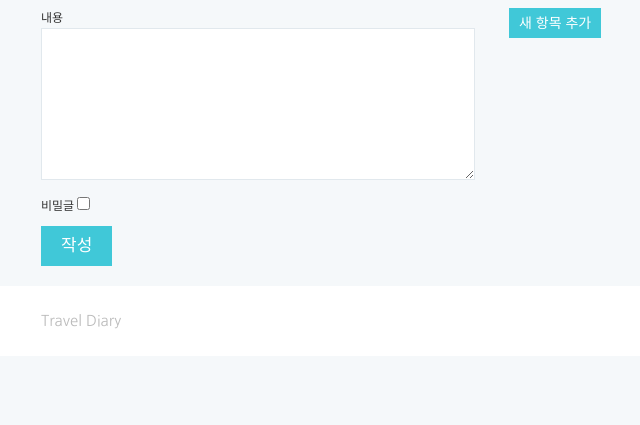
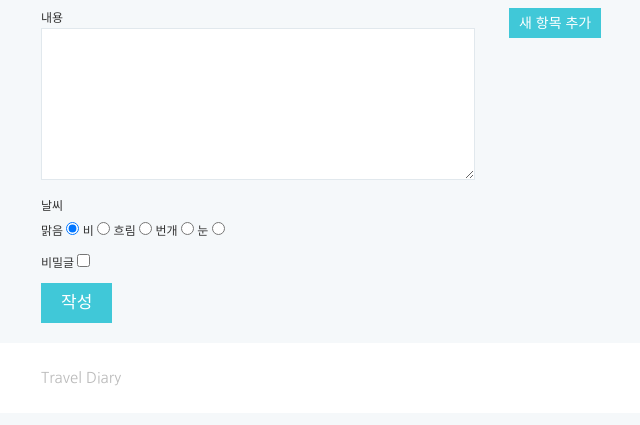
Before and after one commit to mintakoh/WebDiary, a PHP site: template view/article_create.php in a window 1280 px wide. Shown: the part 223-648 px from the top of the page, without its empty margins (149-789 px from the left). Run offline with PHP 8.4, Linux system fonts and the light colour scheme; the template is opened without the code that fills it, so the values that code supplies are empty; some libraries are stand-ins or nearby versions.

Commit message:
글쓰기 화면 날씨 선택 할 수 있도록 기능 추가.

```diff
--- a/resources/css/diary.css
+++ b/resources/css/diary.css
@@ -25,6 +25,9 @@
     margin-top: 3px;
     padding: 0 5px;
     box-sizing: border-box;
+}
+.write-form .weather-icon {
+    font-size: 20px;
 }
 
 .secret-form {
@@ -94,7 +97,7 @@
     padding: 15px;
     background: #fff;
     margin-bottom: 15px;
-    border: 1px solid #ccc;
+    border: 1px solid #ddd;
 }
 .article-list-item-subject {
     display: block;
@@ -121,7 +124,7 @@
 .article-view {
     margin-top: 20px;
     padding: 25px;
-    border: 1px solid #ccc;
+    border: 1px solid #ddd;
     background: #fff;
 }
 .article-view-meta {
--- a/src/Controller/ArticleController.php
+++ b/src/Controller/ArticleController.php
@@ -49,8 +49,7 @@ class ArticleController
             return redirectBack();
         }
 
-        $article = new Article(getCurrentUser(),$_POST["date"],$_POST["subject"],$_POST["content"],$_POST["secret"]);
-
+        $article = new Article(getCurrentUser(),$_POST["date"],$_POST["subject"],$_POST["content"],$_POST["secret"], $_POST['weather']);
         for($i = 0; $i < count($_POST["price"]); $i++) {
             $article->addReceipt(new Receipt($_POST["summary"][$i],$_POST["price"][$i],$_POST["currency"][$i]));
         }
--- a/view/article_create.php
+++ b/view/article_create.php
@@ -24,6 +24,14 @@
             <fieldset class="form-group">
                 <label for="content">내용</label>
                 <textarea rows="10" cols="50" name="content"></textarea>
+            </fieldset>
+            <fieldset class="form-group">
+                <label>날씨</label>
+                <i class="weather-icon xi-sun"></i> 맑음 <input type="radio" name="weather" value="sun" checked/>
+                <i class="weather-icon xi-umbrella"></i> 비 <input type="radio" name="weather" value="umbrella" />
+                <i class="weather-icon xi-cloudiness"></i> 흐림 <input type="radio" name="weather" value="cloudiness"/>
+                <i class="weather-icon xi-lightning"></i> 번개 <input type="radio" name="weather" value="lightning"/>
+                <i class="weather-icon xi-snow"></i> 눈 <input type="radio" name="weather" value="snow"/>
             </fieldset>
             <fieldset class="form-group">
                 비밀글 <input type="checkbox" class="check_secret">
```
Also changed, not shown: src/Model/Article.php (+7 -6 lines).
